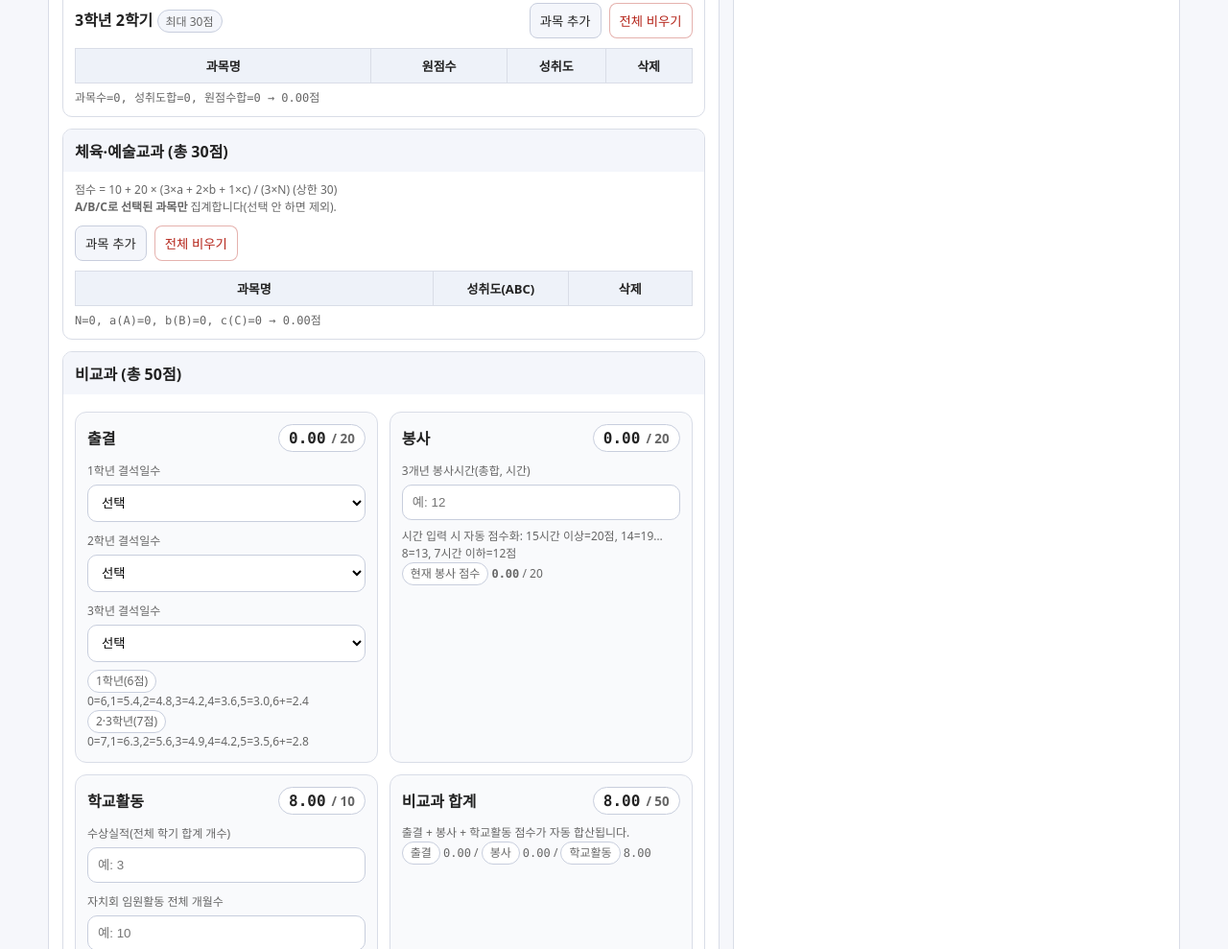
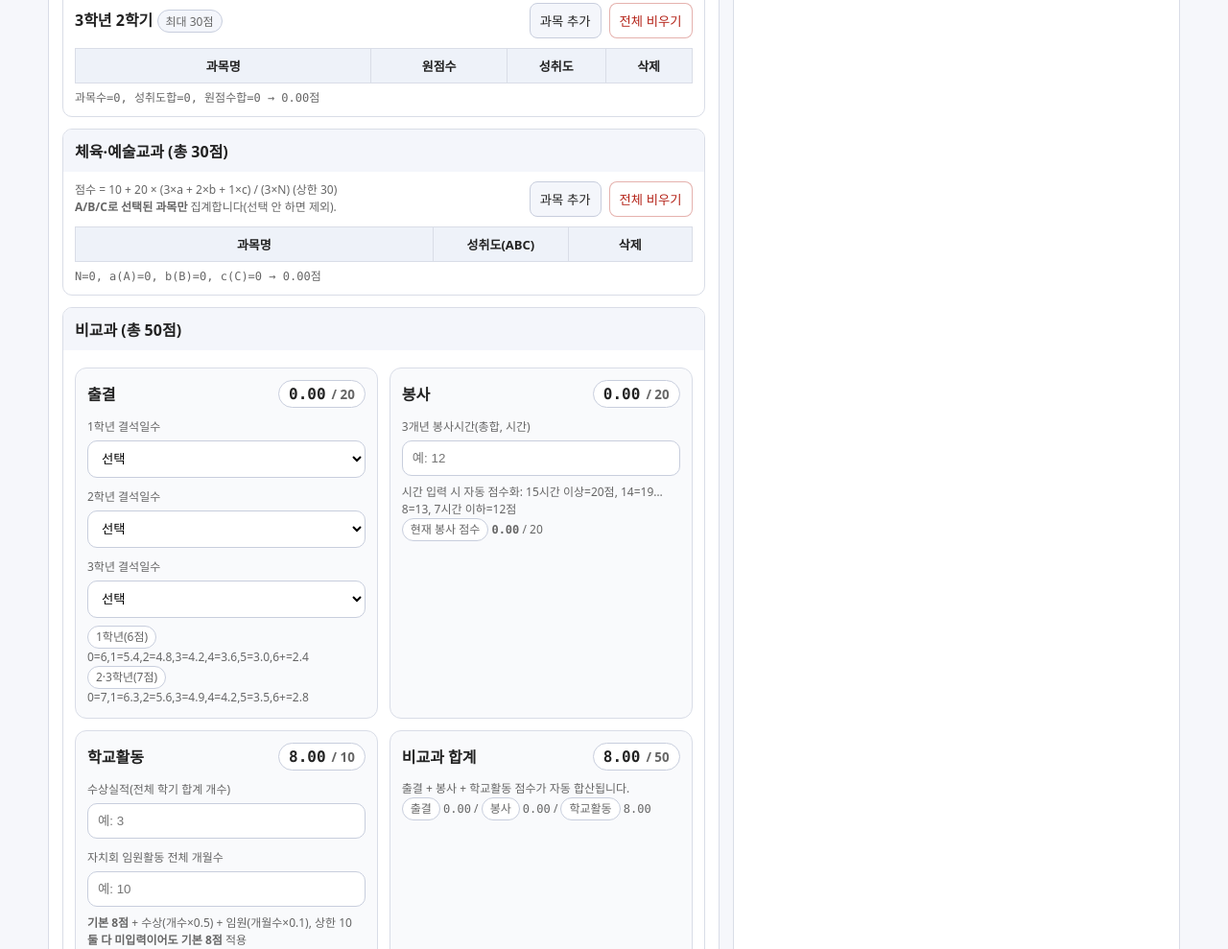
Before and after one commit to jjomilee/highenter, a plain HTML site: page index.html in a window 1280 px wide. Shown: the part 869-1858 px from the top of the page at 96% size. Drawn offline with Linux system fonts and the light colour scheme.

Commit message:
Refactor layout and button styles in index.html

```diff
--- a/index.html
+++ b/index.html
@@ -232,14 +232,18 @@
           <details open>
             <summary>체육·예술교과 (총 30점)</summary>
             <div class="inside">
-              <div class="hint">
+<div style="display:flex; justify-content:space-between; align-items:flex-start; gap:10px; flex-wrap:wrap;">
+  <div class="hint" style="flex:1; min-width:260px;">
     점수 = 10 + 20 × (3×a + 2×b + 1×c) / (3×N) (상한 30)<br/>
     <b>A/B/C로 선택된 과목만</b> 집계합니다(선택 안 하면 제외).
   </div>
-              <div class="btnbar">
+
+  <div class="btnbar" style="margin:0; align-self:flex-start; justify-content:flex-end;">
     <button type="button" data-add="pe">과목 추가</button>
     <button type="button" class="danger" data-clear="pe">전체 비우기</button>
   </div>
+</div>
+
               <table>
                 <colgroup><col style="width:58%"><col style="width:22%"><col style="width:20%"></colgroup>
                 <thead><tr><th>과목명</th><th>성취도(ABC)</th><th>삭제</th></tr></thead>
```
Lines whose indentation alone changed are shown as unchanged.
